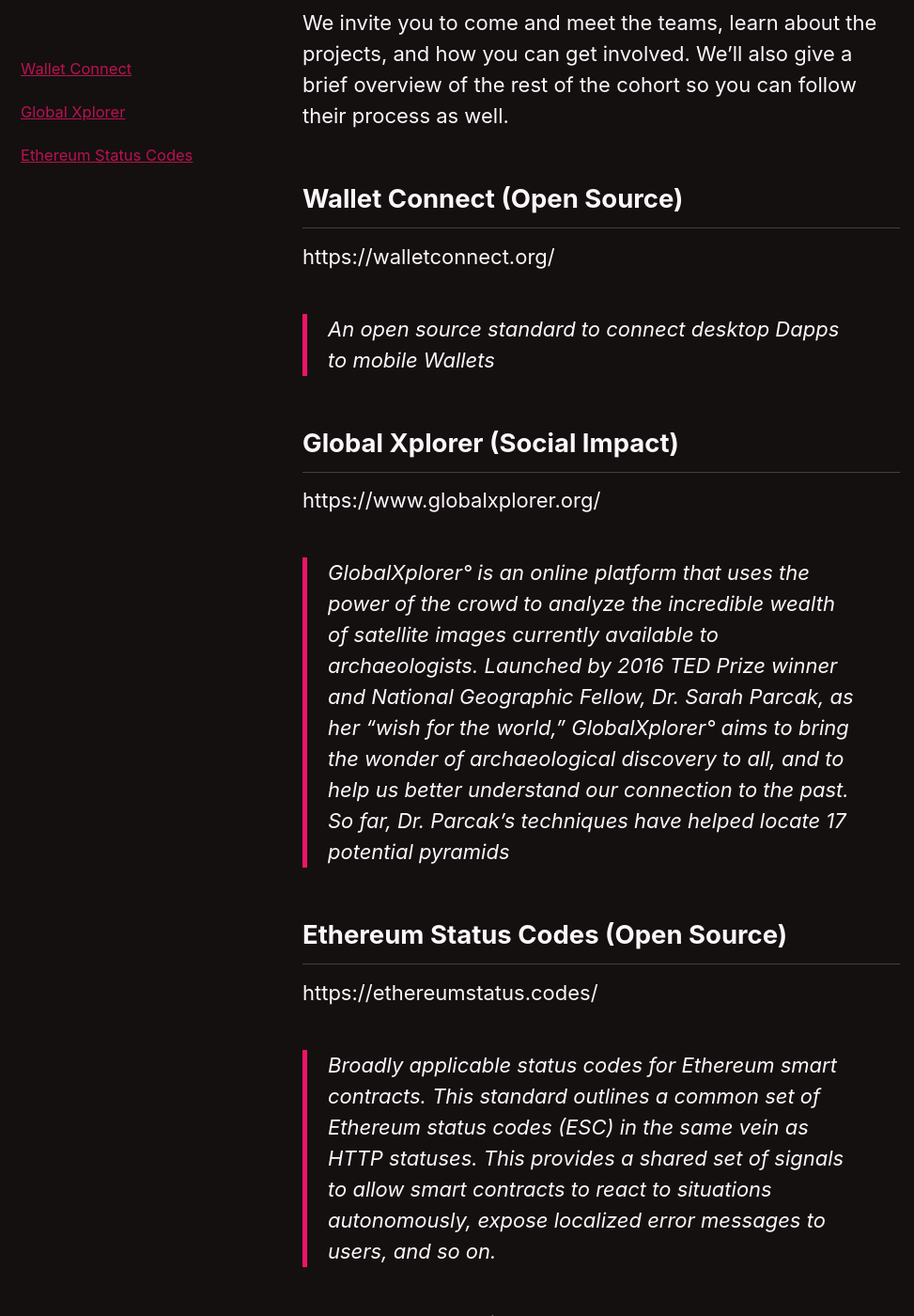
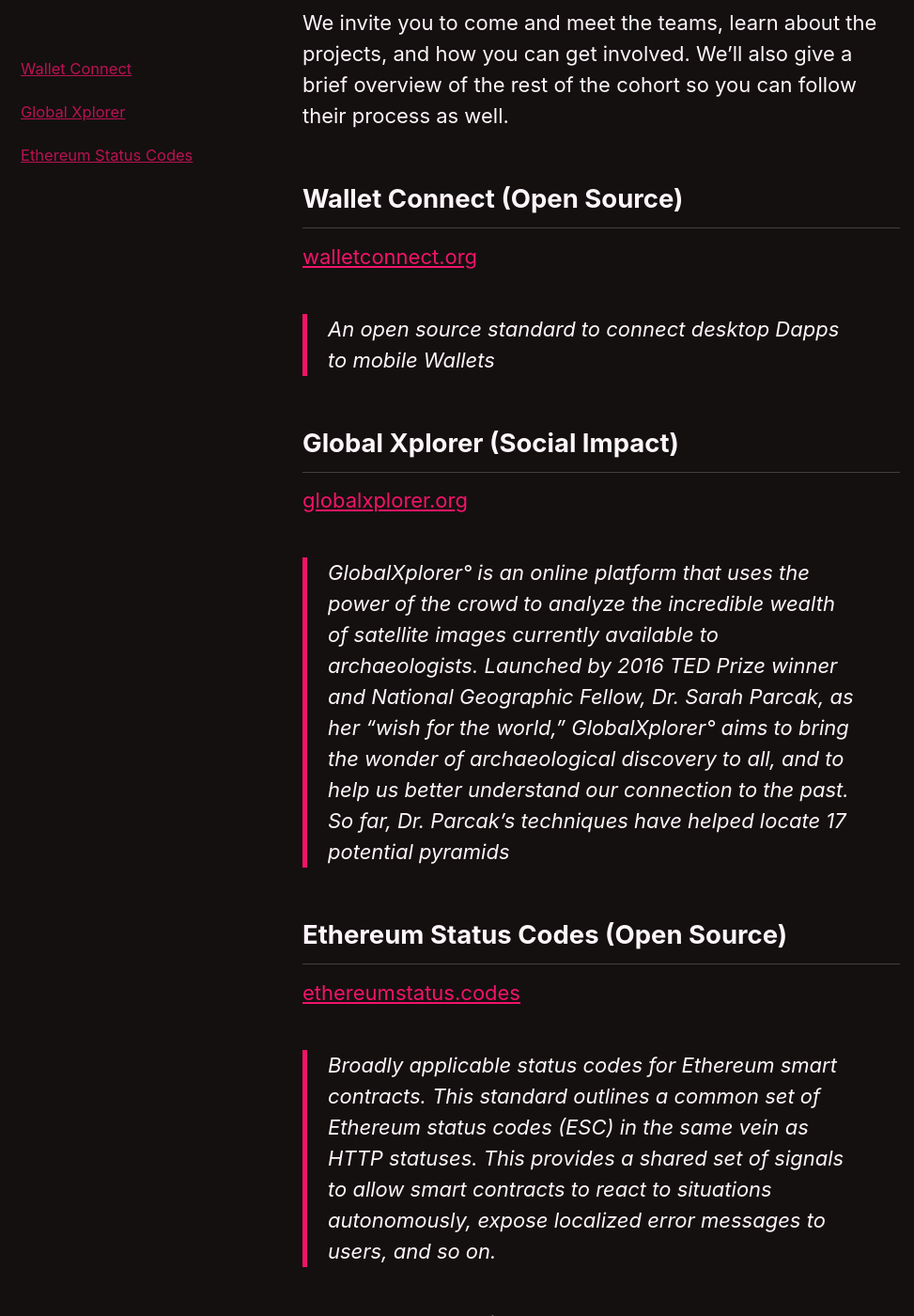
Before and after one commit to spadebuilders/ethereum-events, a Jekyll site: the page built from _events/2018-09-20-tachyon18-opensource-social-impact.md, in a window 1280 px wide and 1400 px high, scrolled down 672 px. Shown: the whole window at 94% size, without its empty margins (0-973 px from the left). Built offline with Jekyll 4.4.1, drawn with Linux system fonts in a browser that asks for light colours; nearby versions of some CDN libraries; some of the changed lines change nothing that is shown.

Commit message:
Linked URLs that Jekyll markdown doesn't like auto-linking

```diff
--- a/_events/2018-09-20-tachyon18-opensource-social-impact.md
+++ b/_events/2018-09-20-tachyon18-opensource-social-impact.md
@@ -30,19 +30,19 @@
 
 ## Wallet Connect (Open Source)
 
-https://walletconnect.org/
+[walletconnect.org](https://walletconnect.org/)
 
 > An open source standard to connect desktop Dapps to mobile Wallets
 
 ## Global Xplorer (Social Impact)
 
-https://www.globalxplorer.org/
+[globalxplorer.org](https://www.globalxplorer.org/)
 
 > GlobalXplorer° is an online platform that uses the power of the crowd to analyze the incredible wealth of satellite images currently available to archaeologists. Launched by 2016 TED Prize winner and National Geographic Fellow, Dr. Sarah Parcak, as her “wish for the world,” GlobalXplorer° aims to bring the wonder of archaeological discovery to all, and to help us better understand our connection to the past. So far, Dr. Parcak’s techniques have helped locate 17 potential pyramids
 
 ## Ethereum Status Codes (Open Source)
 
-https://ethereumstatus.codes/
+[ethereumstatus.codes](https://ethereumstatus.codes/)
 
 > Broadly applicable status codes for Ethereum smart contracts.
 > This standard outlines a common set of Ethereum status codes (ESC) in the same vein as HTTP statuses. This provides a shared set of signals to allow smart contracts to react to situations autonomously, expose localized error messages to users, and so on.
```
